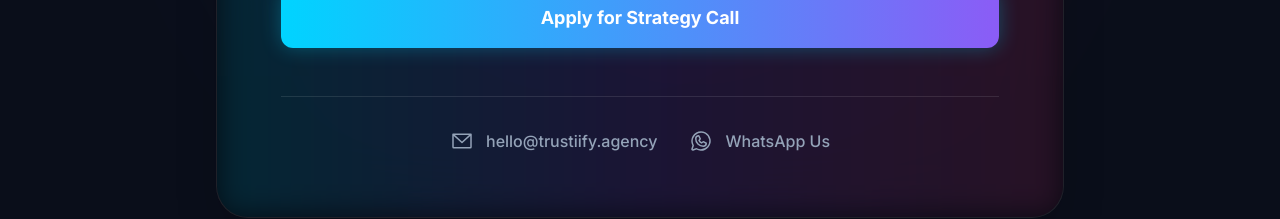
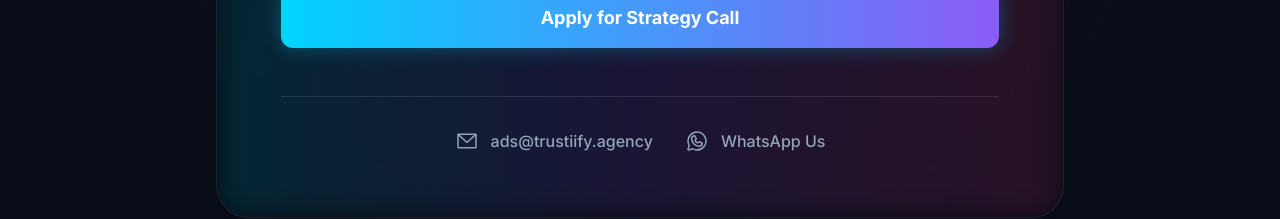
Before and after one commit to Drzola119/trustiify1, a Next.js app: page / in a window 1280 px wide. Shown: the part 7860-8079 px from the top of the page. Built offline with nearby package versions, Linux system fonts and the light colour scheme; a web font is replaced by a local one.

Commit message:
fix(contact): align email and whatsapp with correct details

```diff
--- a/src/components/ContactSection.tsx
+++ b/src/components/ContactSection.tsx
@@ -83,11 +83,11 @@ export default function ContactSection() {
                     </form>
 
                     <div className="mt-12 pt-8 border-t border-white/10 flex flex-col sm:flex-row items-center justify-center gap-8">
-                        <a href="mailto:hello@trustiify.agency" className="flex items-center gap-3 text-text-secondary hover:text-white transition-colors">
+                        <a href="mailto:ads@trustiify.agency" className="flex items-center gap-3 text-text-secondary hover:text-white transition-colors">
                             <EnvelopeSimple size={24} />
-                            <span className="font-medium">hello@trustiify.agency</span>
+                            <span className="font-medium">ads@trustiify.agency</span>
                         </a>
-                        <a href="https://wa.me/1234567890?text=Hi%20Trustiify!%20I%20found%20you%20on%20your%20website%20and%20I'd%20like%20to%20book%20a%20strategy%20call." target="_blank" rel="noopener noreferrer" className="flex items-center gap-3 text-text-secondary hover:text-[#25D366] transition-colors">
+                        <a href="https://wa.me/19083840281?text=Hi%20Trustiify!%20I%20found%20you%20on%20your%20website%20and%20I'd%20like%20to%20book%20a%20strategy%20call." target="_blank" rel="noopener noreferrer" className="flex items-center gap-3 text-text-secondary hover:text-[#25D366] transition-colors">
                             <WhatsappLogo size={24} />
                             <span className="font-medium">WhatsApp Us</span>
                         </a>
```
